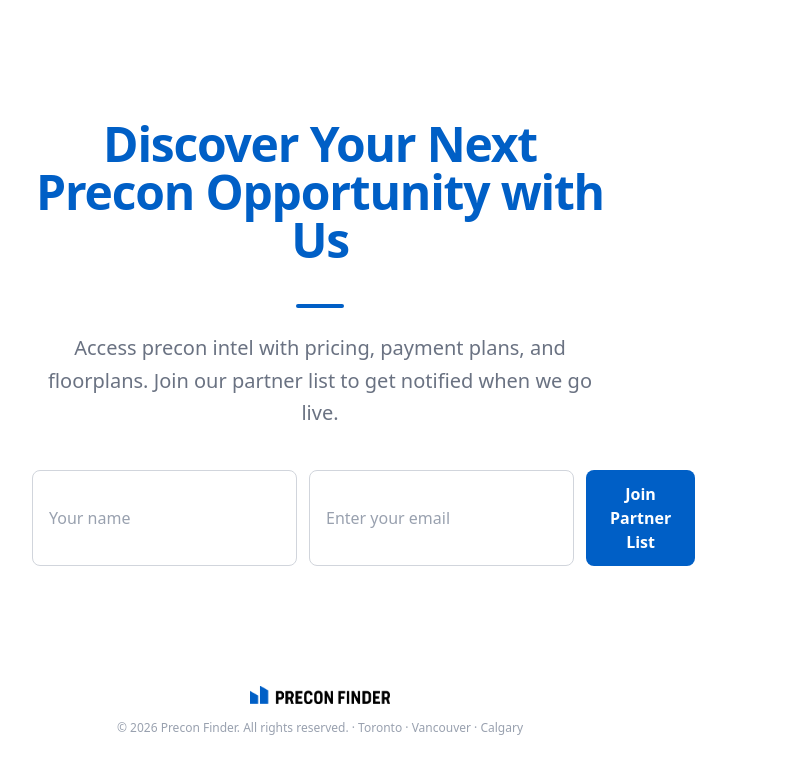
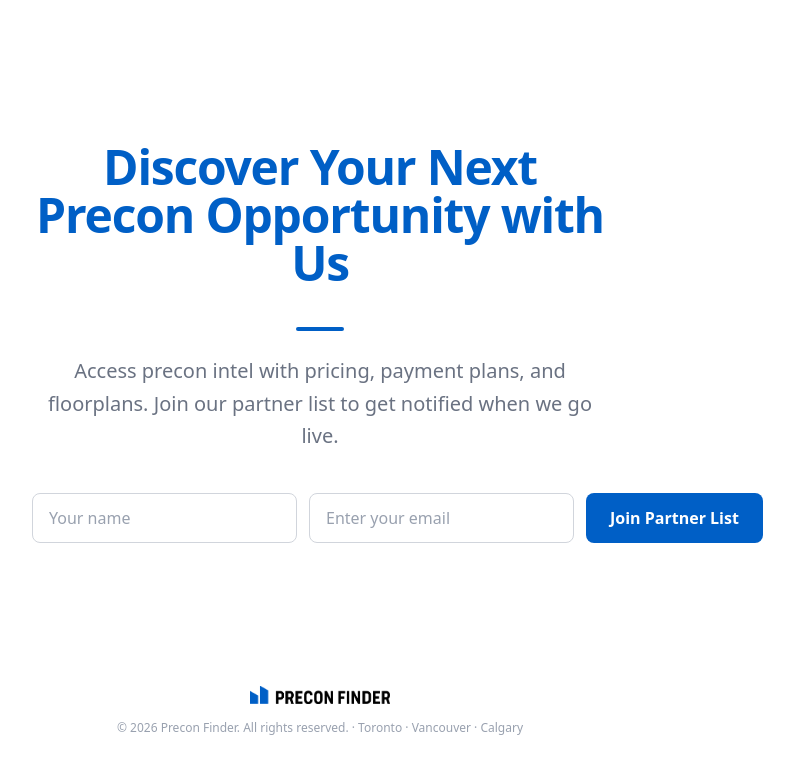
Before and after one commit to pdrrr3/pcf-website, a Next.js app: page / in a window 1280 px wide. Shown: the top 774 px of the page, without its empty margins (320-1114 px from the left). Built offline with nearby package versions, Linux system fonts and the light colour scheme.

Commit message:
Prevent button text from wrapping

```diff
--- a/app/page.tsx
+++ b/app/page.tsx
@@ -85,7 +85,7 @@ export default function Home() {
             <button
               type="submit"
               disabled={status === "loading"}
-              className="rounded-lg bg-[#005FC6] px-6 py-3 font-semibold text-white transition hover:bg-[#004fa8] disabled:opacity-50"
+              className="whitespace-nowrap rounded-lg bg-[#005FC6] px-6 py-3 font-semibold text-white transition hover:bg-[#004fa8] disabled:opacity-50"
             >
               {status === "loading" ? "Joining..." : "Join Partner List"}
             </button>
```
